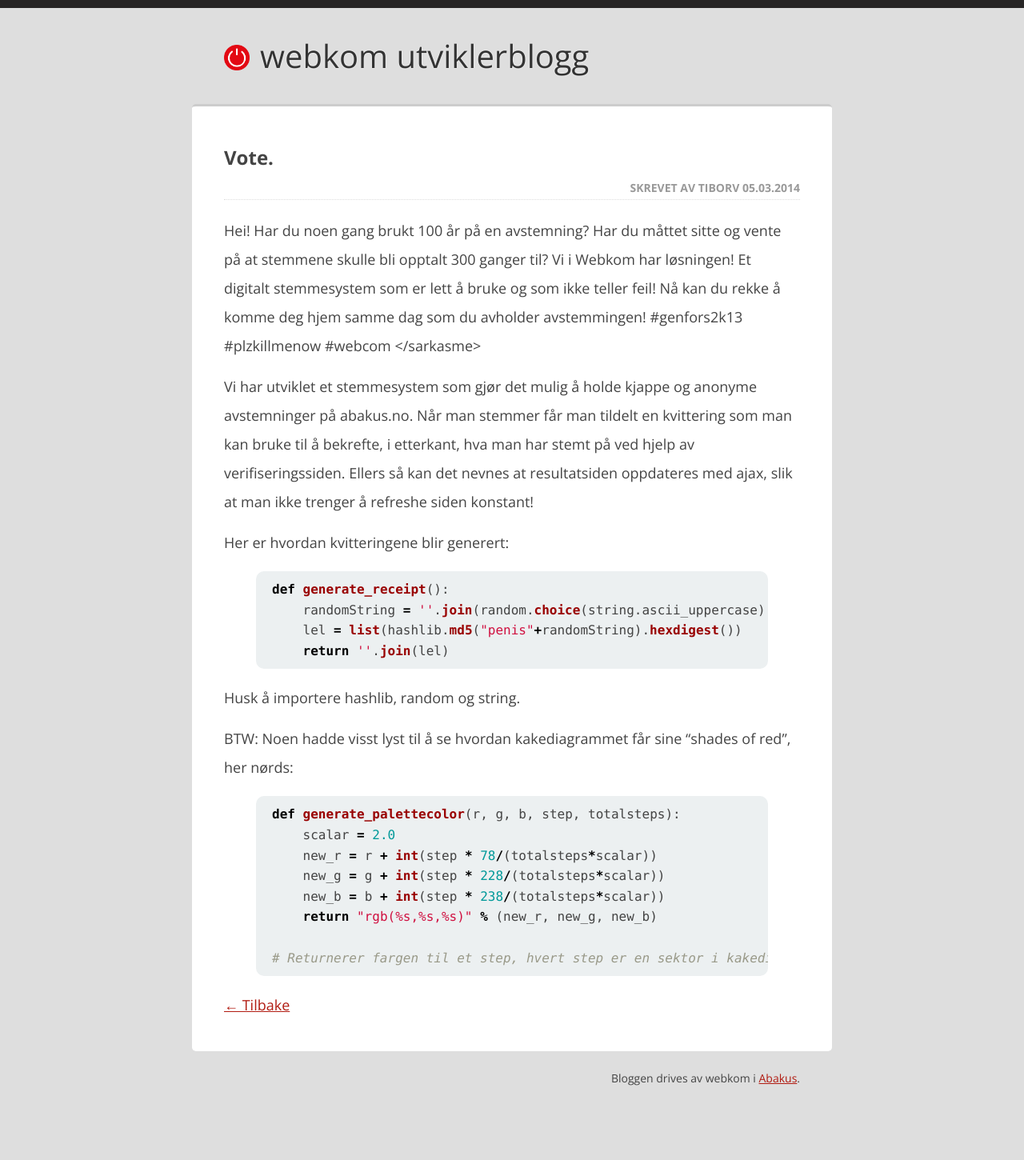
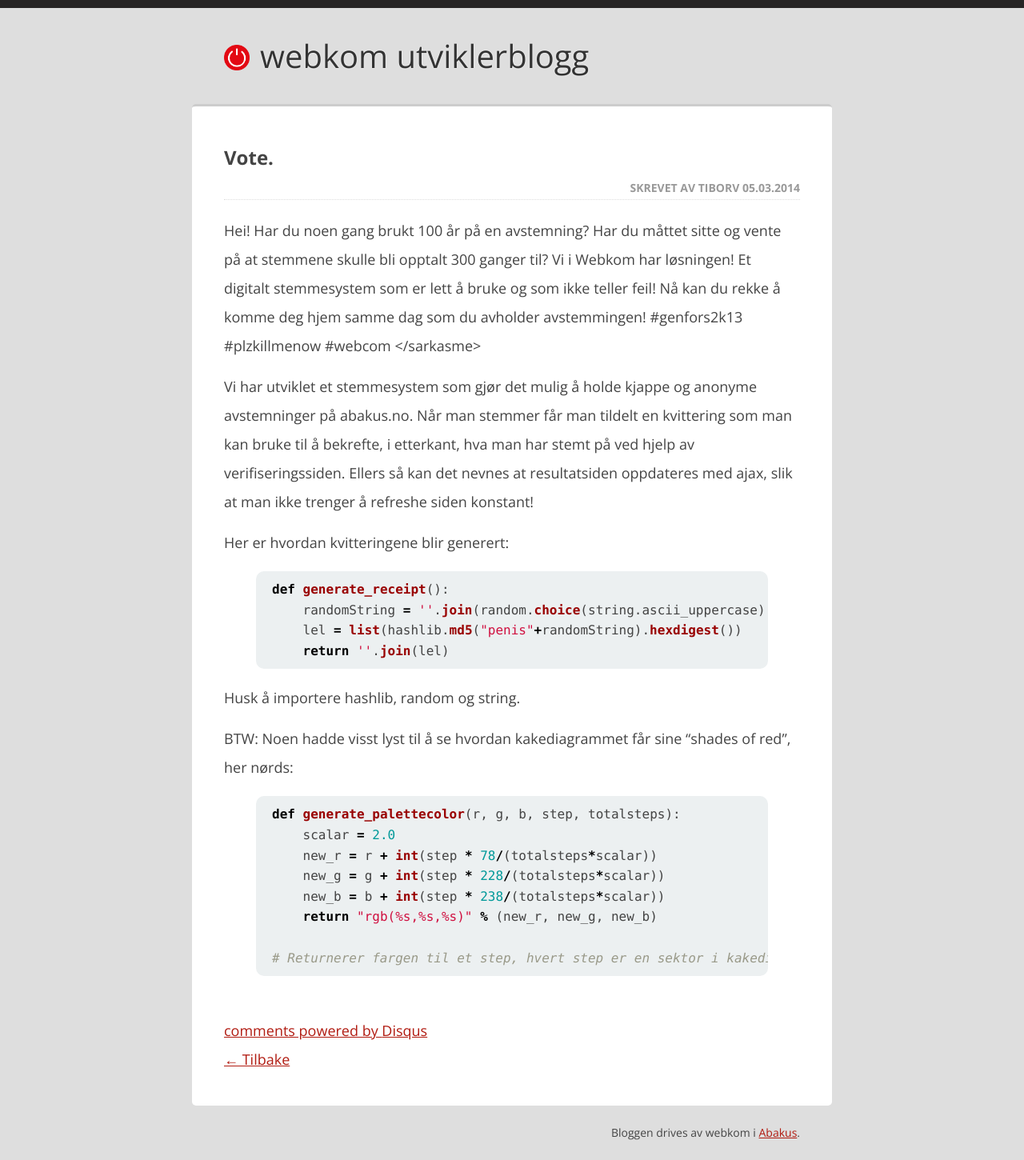
Before and after one commit to webkom/webkom.github.io, a Jekyll site: the page built from _posts/2014-03-05-vote.md, in a window 1280 px wide. Shown: the whole page at 80% size. Built offline with Jekyll 4.4.1, drawn with Linux system fonts in a browser that asks for light colours; comment, search, counter and statistics services are not loaded; before the commit the page ends 1382 px from its top, so only the background shows below that; some of the changed lines change nothing that is shown.

Commit message:
Add disqus comments

```diff
--- a/_layouts/post.html
+++ b/_layouts/post.html
@@ -9,4 +9,20 @@
   {{content}}
 </article>
 
+<div id="disqus_thread" style="margin-top:50px;"></div>
+    <script type="text/javascript">
+        /* * * CONFIGURATION VARIABLES: EDIT BEFORE PASTING INTO YOUR WEBPAGE * * */
+        var disqus_shortname = 'webkomabakus'; // required: replace example with your forum shortname
+
+        /* * * DON'T EDIT BELOW THIS LINE * * */
+        (function() {
+            var dsq = document.createElement('script'); dsq.type = 'text/javascript'; dsq.async = true;
+            dsq.src = '//' + disqus_shortname + '.disqus.com/embed.js';
+            (document.getElementsByTagName('head')[0] || document.getElementsByTagName('body')[0]).appendChild(dsq);
+        })();
+    </script>
+    <noscript>Please enable JavaScript to view the <a href="http://disqus.com/?ref_noscript">comments powered by Disqus.</a></noscript>
+    <a href="http://disqus.com" class="dsq-brlink">comments powered by <span class="logo-disqus">Disqus</span></a>
+
+
 <p><a href="/" class="return-to-base">&larr; Tilbake</a></p>
```
